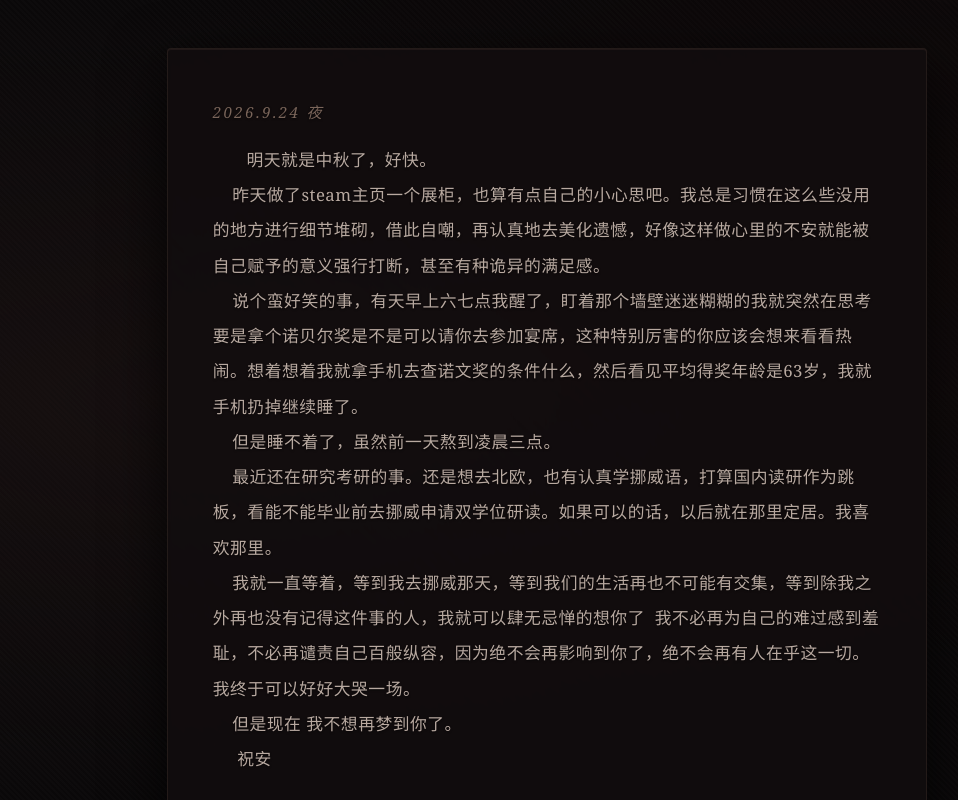
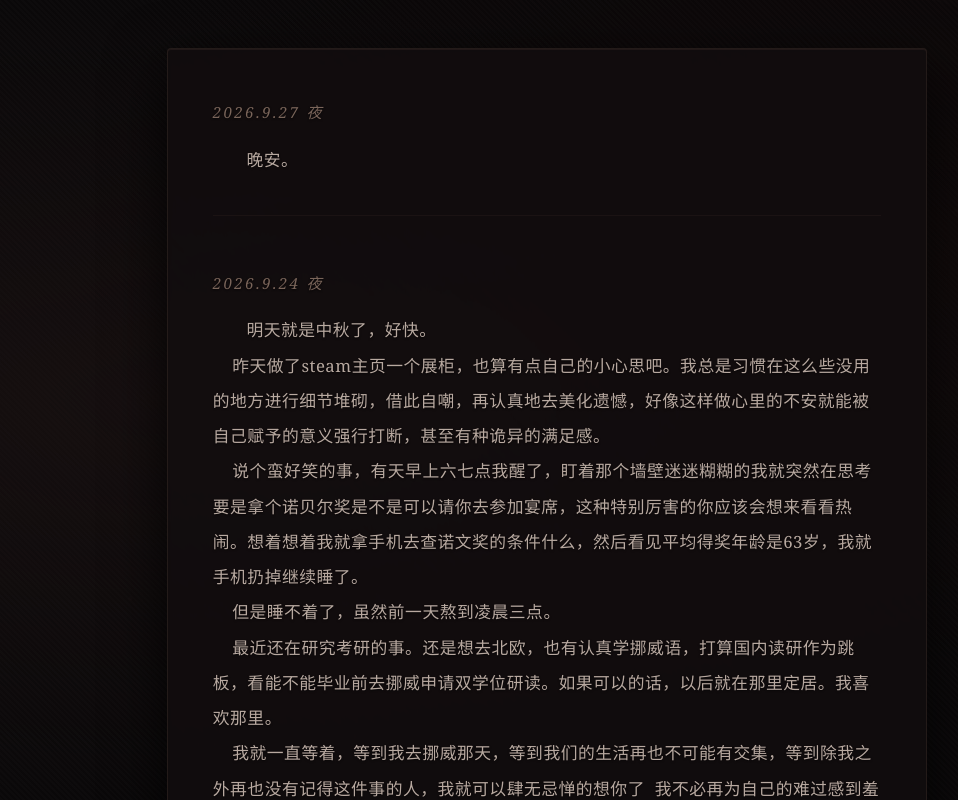
Before and after one commit to Wuxhclrmxi/xiaoguailetter, a plain HTML site: page index.html in a window 1280 px wide. Shown: the top 800 px of the page, without its empty margins (93-1051 px from the left). Drawn offline with Linux system fonts and the light colour scheme.

Commit message:
Update index.html

```diff
--- a/index.html
+++ b/index.html
@@ -197,6 +197,9 @@
     const entries = [
       // ↓↓↓ 在这里粘贴新日记（复制下面这个格式，放在最顶上） ↓↓↓
      {
+    date: "2026.9.27 夜",
+    content: `晚安。 `
+}, {
     date: "2026.9.24 夜",
     content: `明天就是中秋了，好快。
     昨天做了steam主页一个展柜，也算有点自己的小心思吧。我总是习惯在这么些没用的地方进行细节堆砌，借此自嘲，再认真地去美化遗憾，好像这样做心里的不安就能被自己赋予的意义强行打断，甚至有种诡异的满足感。
```
